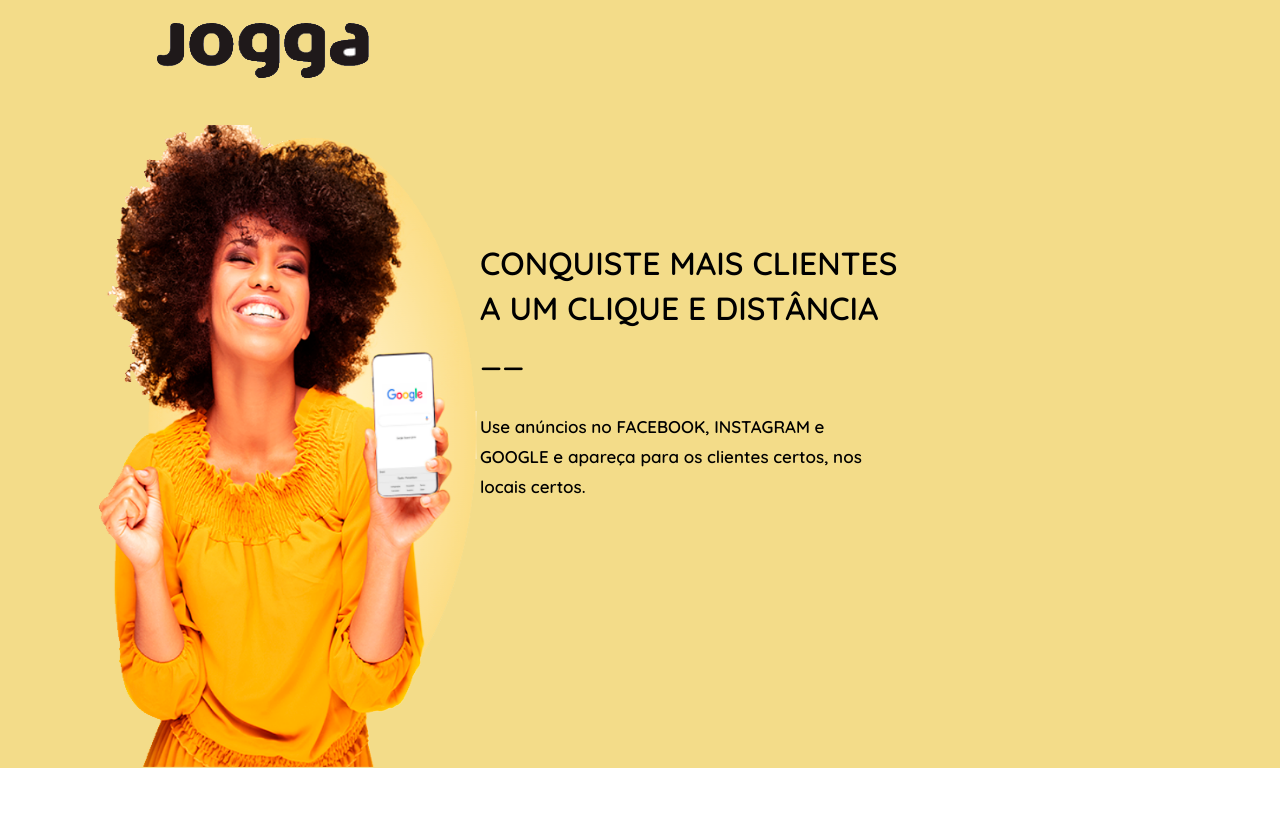
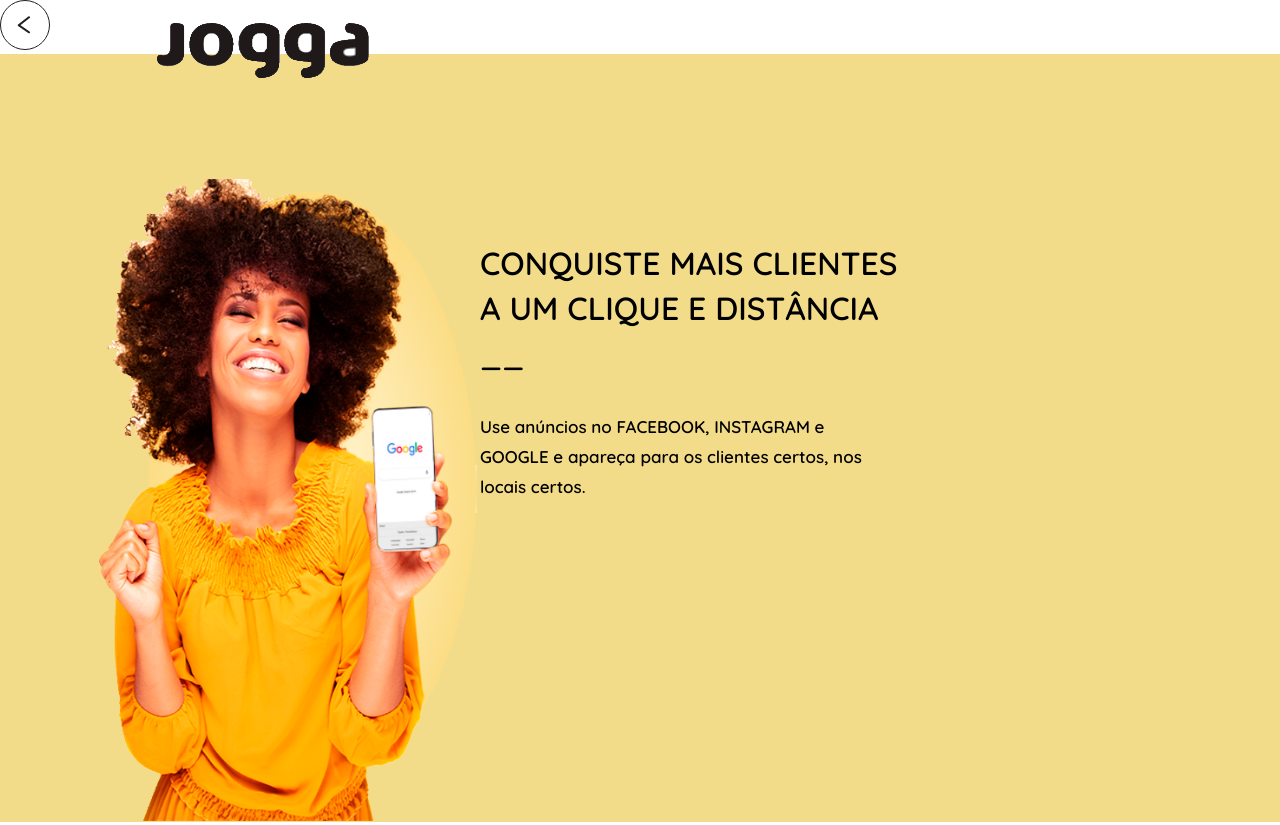
Before and after one commit to laizabsobral/Teste-Jogga-Digital, a plain HTML site: page index.html in a window 1280 px wide. Shown: the top 825 px of the page. Before the commit the page ends 800 px from the top, so only its background shows below. Drawn offline with Linux system fonts and the light colour scheme.

Commit message:
imagens adicionadas

```diff
--- a/index.html
+++ b/index.html
@@ -25,6 +25,7 @@
 
     </div>
 
+
     <div class="container__text">
         <h1> CONQUISTE MAIS CLIENTES
             <br>
@@ -40,9 +41,13 @@
         </h2>
     </div>
 
+    <div class="seta"  id="esquerda">
+        <img src="./src/img/esquerda.png"> </img>
+    </div>
     <div class="container__slider">
         <img src="./src/img/mulher01.png"> </img>
     </div>
+
 
 
 </header>
--- a/src/estilo/main.scss
+++ b/src/estilo/main.scss
@@ -33,6 +33,8 @@ body {
     }
 }
 
+
+
 .container__logo {
     position: absolute;
     margin-top: -270px;
@@ -63,18 +65,31 @@ body {
 .container__text {
     position: absolute;
     font-family: 'Quicksand', sans-serif;
-    font-weight: bold;
+
 
     h1{
     padding-left:  480px;
     padding-top: 220px;
     line-height: 45px;
+    font-size: 18px;
 
     }
 
     h2 {
-        font-size: 17px;
+        font-size: 16px;
         line-height: 30px;
     }
 
 }
+
+
+.seta {
+position: absolute;
+padding-top: 30px;
+}
+#esquerda {
+    padding-top: 30px;
+
+}
+
+}
```
Also changed, not shown: src/img/direita.png (added), src/img/esquerda.png (added), src/img/redes.png (added).
